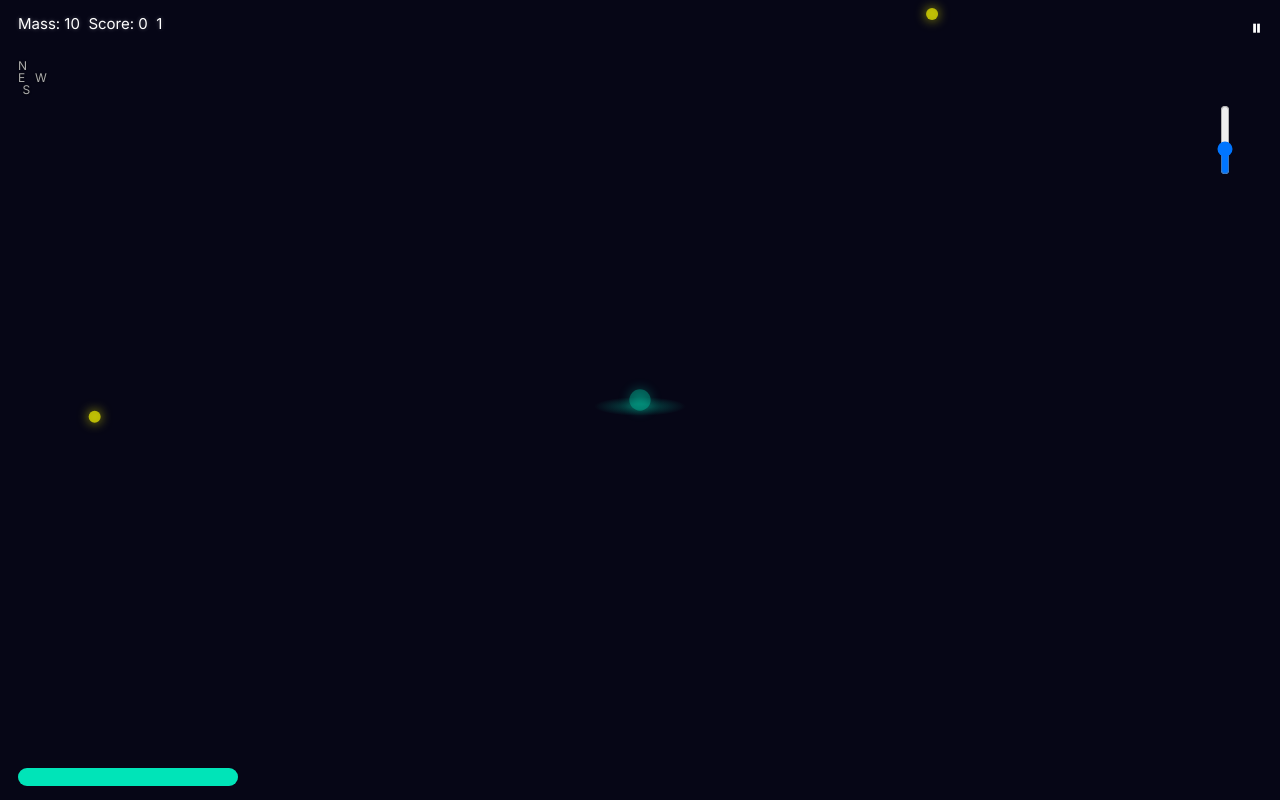
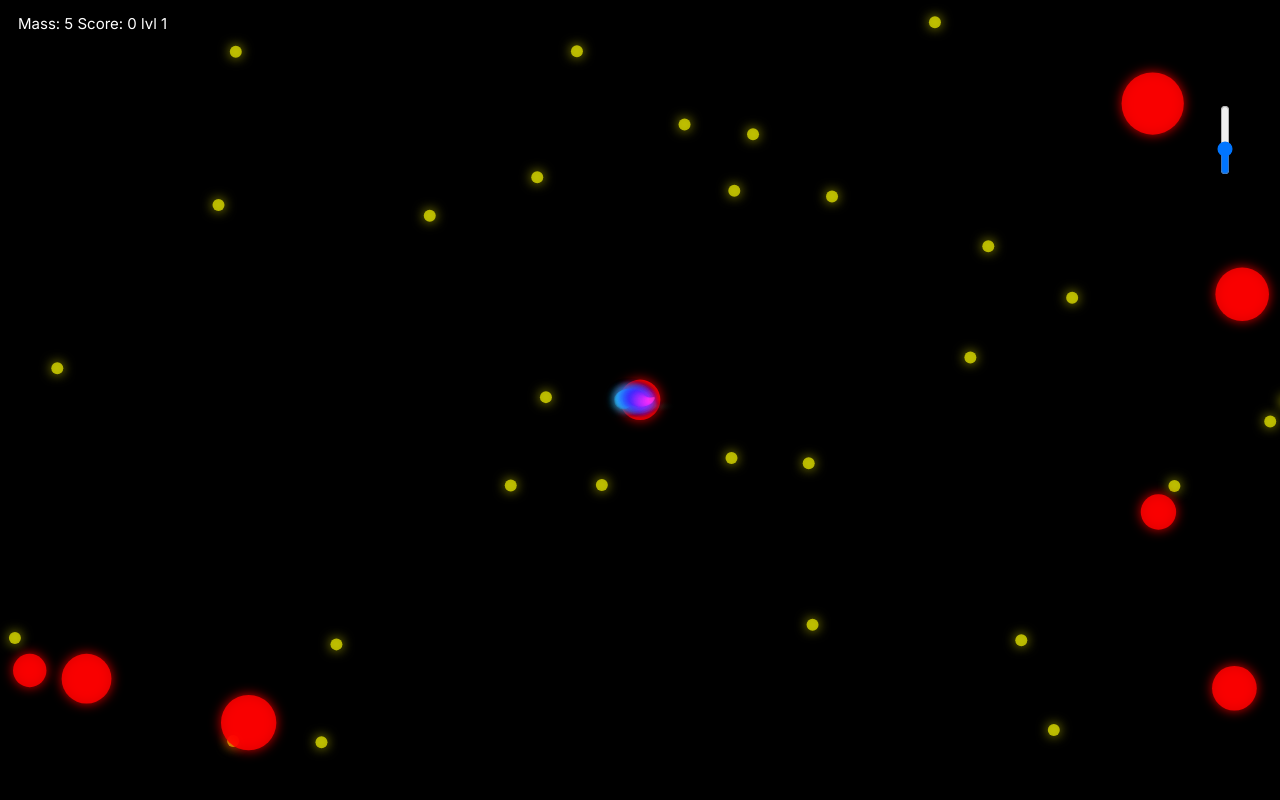
Before and after one commit to barnickelus/Genesis-game2, a plain HTML site: page index.html in a window 1280 px wide. Drawn offline with Linux system fonts and the light colour scheme.

Commit message:
Update index.html

```diff
--- a/index.html
+++ b/index.html
@@ -2,132 +2,224 @@
 <html lang="en">
 <head>
 <meta charset="UTF-8">
-<title>Genesis Evolution — Star-Frenzy (Dragon Avatar)</title>
+<title>Genesis Evolution — Star-Frenzy (Math-Dragon, patched)</title>
 <link href="https://fonts.googleapis.com/css2?family=Inter:wght@400;600&display=swap" rel="stylesheet">
 <meta name="viewport" content="width=device-width,initial-scale=1,maximum-scale=1,user-scalable=no">
 <style>
- html,body{margin:0;height:100%;background:#060616;overflow:hidden;font-family:"Inter",Arial,sans-serif;}
- canvas{width:100%;height:100%;display:block;touch-action:none;background:#000;}
- #hud{position:fixed;top:14px;left:18px;color:#fff;font-size:15px;text-shadow:0 0 4px rgba(255,255,255,.3);z-index:2;}
- #compass{position:fixed;top:60px;left:18px;color:#aaa;font-size:12px;line-height:12px;letter-spacing:1px;text-shadow:0 0 2px #000;z-index:2;}
- #effBar{position:fixed;bottom:14px;left:18px;width:220px;height:18px;border-radius:9px;background:rgba(255,255,255,.12);z-index:2;}
- #effFill{width:100%;height:100%;border-radius:9px;background:#00e4b8;}
- #pauseBtn{position:fixed;top:14px;right:18px;font-size:22px;color:#fff;cursor:pointer;user-select:none;z-index:2;}
- #radarWrap{position:fixed;top:48px;right:18px;width:70px;height:70px;display:none;z-index:2;}
- #radar{width:70px;height:70px;border:1px solid #555;border-radius:4px;background:rgba(0,0,0,.4);}
- #zoomSlider{position:fixed;top:130px;right:18px;width:70px;transform:rotate(-90deg);z-index:2;}
+ html,body{margin:0;height:100%;background:#060616;overflow:hidden;font-family:Inter,Arial,sans-serif}
+ canvas{width:100%;height:100%;display:block;touch-action:none;background:#000}
+ #hud{position:fixed;top:14px;left:18px;color:#fff;font-size:15px;text-shadow:0 0 4px #0008;z-index:2}
+ #zoomSlider{position:fixed;top:130px;right:18px;width:70px;transform:rotate(-90deg);z-index:2}
 </style>
 </head>
 <body>
 <canvas id="game"></canvas>
-
-<div id="hud">Mass: <span id="mass">10</span>&nbsp; Score: <span id="score">0</span>&nbsp; <span id="level">1</span></div>
-<div id="compass">N<br>E&nbsp;&nbsp;W<br>&nbsp;S</div>
-<div id="effBar"><div id="effFill"></div></div>
-<div id="pauseBtn">⏸︎</div>
-<div id="radarWrap"><canvas id="radar" width="70" height="70"></canvas></div>
+<div id="hud">Mass: <span id="mass">10</span>  Score: <span id="score">0</span>  lvl <span id="lvl">1</span></div>
 <input id="zoomSlider" type="range" min="0.5" max="2" step="0.01" value="1">
 
 <script>
-/* === Load dragon avatar === */
-const dragonImg = new Image();
-dragonImg.src = "dragon.png"; // Ensure this file is in the same folder as the HTML
+/* ======= CONSTS & HELPERS ======= */
+const TWO = Math.PI * 2;
+const RAND = v => Math.random() * v - v / 2;
+const dist = (ax, ay, bx, by) => Math.hypot(ax - bx, ay - by);
+const lerp = (a, b, t) => a + (b - a) * t;
+const hsv  = (h, s, l) => `hsl(${h} ${s}% ${l}%)`;
 
-/* === Canvas setup === */
-const canvas=document.getElementById("game"),ctx=canvas.getContext("2d",{alpha:false});
-let W,H;function resize(){W=canvas.width=innerWidth;H=canvas.height=innerHeight;}resize();addEventListener("resize",resize);
-ctx.imageSmoothingEnabled=false;
+/* ======= CANVAS ======= */
+const cv = document.getElementById('game');
+const ctx = cv.getContext('2d', { alpha: false });
+let W, H;
+function resize() { W = cv.width = innerWidth; H = cv.height = innerHeight; }
+resize();
+addEventListener('resize', resize);
 
-let zoom=1,sliderZoom=1;
-document.getElementById("zoomSlider").addEventListener("input",e=>sliderZoom=parseFloat(e.target.value));
+let sliderZoom = 1, zoom = 1;
+document.getElementById('zoomSlider').oninput = e => sliderZoom = +e.target.value;
 
-/* === World setup === */
-let player={x:0,y:0,r:15,mass:10,tail:[],blink:0};
-let offset={x:0,y:0},paused=false,target={x:0,y:0,active:false},food=[];
+/* ======= WORLD STATE ======= */
+const player = { x: 0, y: 0, mass: 10, r: 15, tail: [], blink: 0, frenzy: 0 };
+let target   = { x: 0, y: 0, active: false };
+let offset   = { x: 0, y: 0 };
+const food   = [];
+const foes   = [];
+let score = 0, last = 0;
 
-/* === Helpers === */
-const dist=(a,b,c,d)=>Math.hypot(a-c,b-d);
-const lerp=(a,b,t)=>a+(b-a)*t;
+/* ======= STARFIELD (bug fixed) ======= */
+const stars = Array.from({ length: 120 }, () => ({
+  x: RAND(2000),
+  y: RAND(2000),
+  s: Math.random() * 1.2 + 0.4
+}));
 
-/* === Events === */
-canvas.addEventListener("pointerdown",e=>{const p=toWorld(e);target={x:p.x,y:p.y,active:true};});
-canvas.addEventListener("pointermove",e=>{if(target.active){const p=toWorld(e);target={x:p.x,y:p.y,active:true};}});
-canvas.addEventListener("pointerup",()=>target.active=false);
-const toWorld=e=>({x:(e.clientX-offset.x)/zoom,y:(e.clientY-offset.y)/zoom});
+/* ======= INPUT ======= */
+const toWorld = e => ({ x: (e.clientX - offset.x) / zoom, y: (e.clientY - offset.y) / zoom });
+cv.addEventListener('pointerdown', e => { const p = toWorld(e); target = { x: p.x, y: p.y, active: true }; });
+cv.addEventListener('pointermove', e => { if (target.active) { const p = toWorld(e); target.x = p.x; target.y = p.y; } });
+cv.addEventListener('pointerup', () => target.active = false);
 
-/* === Spawners === */
-function spawnFood(){while(food.length<50)food.push({x:Math.random()*3000-1500,y:Math.random()*3000-1500,r:6});}
+/* ======= SPAWNERS ======= */
+function spawnFood() { while (food.length < 80) food.push({ x: RAND(1800), y: RAND(1800), r: 6 }); }
+function spawnFoe()  { foes.push({ x: RAND(2000), y: RAND(2000), r: 10 + Math.random() * 22, vx: RAND(0.8), vy: RAND(0.8) }); }
+while (foes.length < 12) spawnFoe();
 
-/* === Drawing === */
-function glow(x,y,r,c,a){ctx.globalAlpha=a;ctx.shadowBlur=12*zoom;ctx.shadowColor=c;ctx.fillStyle=c;ctx.beginPath();ctx.arc(x,y,r,0,2*Math.PI);ctx.fill();ctx.shadowBlur=0;ctx.globalAlpha=1;}
-function floorGlow(x,y,r){
-  ctx.save();ctx.translate(x,y+r*0.6);
-  ctx.scale(2.7,0.55);
-  ctx.globalAlpha=0.25;
-  ctx.shadowBlur=60*zoom;
-  ctx.shadowColor="#00e4b8";
-  const g=ctx.createRadialGradient(0,0,r*0.4,0,0,r*1.6);
-  g.addColorStop(0,"rgba(0,228,184,0.9)");
-  g.addColorStop(1,"rgba(0,228,184,0)");
-  ctx.fillStyle=g;
-  ctx.beginPath();ctx.arc(0,0,r*1.6,0,2*Math.PI);ctx.fill();
-  ctx.restore();ctx.globalAlpha=1;
+/* ======= GLOW HELPERS ======= */
+function glow(x, y, r, c, a) {
+  if (r * zoom < 0.7) return;
+  ctx.globalAlpha = a;
+  ctx.shadowBlur  = 12 * zoom;
+  ctx.shadowColor = c;
+  ctx.fillStyle   = c;
+  ctx.beginPath();
+  ctx.arc(x, y, r, 0, TWO);
+  ctx.fill();
+  ctx.shadowBlur = ctx.globalAlpha = 0;
+}
+function floorGlow(x, y, r) {
+  if (r * zoom < 1) return;
+  ctx.save();
+  ctx.translate(x, y + r * .6);
+  ctx.scale(2.5, .55);
+  ctx.globalAlpha = .28;
+  const g = ctx.createRadialGradient(0, 0, r * .4, 0, 0, r * 1.4);
+  g.addColorStop(0, 'rgba(0,228,184,.9)');
+  g.addColorStop(1, 'transparent');
+  ctx.fillStyle = g;
+  ctx.beginPath();
+  ctx.arc(0, 0, r * 1.4, 0, TWO);
+  ctx.fill();
+  ctx.restore();
 }
 
-/* === Loop === */
-let last=0;
-requestAnimationFrame(function loop(ts){
-  const dt=(ts-last)||16;last=ts;
+/* ======= PROCEDURAL DRAGON (no PNG) ======= */
+function drawDragon(x, y, r, blink) {
+  const seg = 48, len = r * 3.2;
+  for (let i = 0; i < seg; i++) {
+    const t  = i / seg;
+    const a  = Math.sin(t * Math.PI * 1.2) * 0.7;
+    const px = x + Math.cos(a) * len * (t - .5);
+    const py = y + Math.sin(a) * len * (t - .5) * .6;
+    const pr = r * (1 - Math.pow(t, 1.8)) * .9;
+    glow(px, py, pr, hsv(190 + 140 * t, 100, 60), .33);
+  }
+  /* head */
+  ctx.save();
+  ctx.translate(x + len * .48, y - .18 * r);
+  ctx.rotate(-.15);
+  ctx.beginPath();
+  ctx.moveTo(0, 0);
+  ctx.lineTo(r * 1.0, -r * .3);
+  ctx.lineTo(r * 1.1, -r * .05);
+  ctx.lineTo(r * 1.0,  r * .28);
+  ctx.closePath();
+  const grd = ctx.createLinearGradient(0, -r * .4, r * 1.1, r * .4);
+  grd.addColorStop(0, '#00e4b8'); grd.addColorStop(1, '#ff39ff');
+  ctx.fillStyle = grd; ctx.fill();
+  ctx.fillStyle = blink ? '#fff' : '#ffff77';
+  ctx.fillRect(r * .55, -r * .06, r * .25, r * .12);
+  ctx.restore();
+}
 
-  zoom = lerp(zoom, sliderZoom, 0.2);
-  const dx=(target.active?target.x:player.x)-player.x,dy=(target.active?target.y:player.y)-player.y,len=Math.hypot(dx,dy);
-  const spd=2.4;
-  if(len>1){player.x+=dx/len*spd;player.y+=dy/len*spd;}
-  player.mass=Math.max(5,player.mass-(0.000009*player.r*player.r+(player.mass<150?0.002:0.003))*dt);
-  player.r = 10 + player.mass / 15;
-  player.tail.unshift({x:player.x,y:player.y});
-  while(player.tail.length > 30) player.tail.pop();
-  if(player.blink>0) player.blink-=dt;
+/* ======= MAIN LOOP ======= */
+function loop(ts) {
+  const dt = (ts - last) || 16; last = ts;
 
-  offset.x=W/2-player.x*zoom;offset.y=H/2-player.y*zoom;
+  /* camera */
+  zoom = lerp(zoom, sliderZoom, .2);
+  offset.x = W / 2 - player.x * zoom;
+  offset.y = H / 2 - player.y * zoom;
 
+  /* movement */
+  const dx = (target.active ? target.x : player.x) - player.x;
+  const dy = (target.active ? target.y : player.y) - player.y;
+  const dL = Math.hypot(dx, dy);
+  const sp = (player.frenzy ? 3.7 : 2.7) * (1 + player.mass * .001);
+  if (dL > 1) { player.x += dx / dL * sp; player.y += dy / dL * sp; }
+
+  /* mass & size */
+  const decay = .000009 * player.r * player.r + (player.mass < 150 ? .002 : .003);
+  player.mass = Math.max(5, player.mass - decay * dt);
+  player.r    = 10 + player.mass / 15;
+  if (player.frenzy > 0) player.frenzy = Math.max(0, player.frenzy - dt);
+
+  /* spawn & collect food */
   spawnFood();
+  food.forEach((f, i) => {
+    if (dist(player.x, player.y, f.x, f.y) < player.r + f.r) {
+      player.mass += f.r;
+      score += 10 * (player.frenzy ? 2 : 1);
+      food.splice(i, 1);
+    }
+  });
 
-  ctx.setTransform(1,0,0,1,0,0);
-  ctx.clearRect(0,0,W,H);
-  ctx.fillStyle="#060616";
-  ctx.fillRect(0,0,W,H);
-  ctx.setTransform(zoom,0,0,zoom,offset.x,offset.y);
+  /* foes */
+  while (foes.length < 18) spawnFoe();
+  foes.forEach((o, i) => {
+    o.x += o.vx; o.y += o.vy;
+    const d = dist(player.x, player.y, o.x, o.y);
+    if (o.r < player.r && d < 320) { o.vx -= (player.x - o.x) / d * .05; o.vy -= (player.y - o.y) / d * .05; }
+    if (o.r > player.r && d < 260) { o.vx += (player.x - o.x) / d * .08; o.vy += (player.y - o.y) / d * .08; }
+    if (d < player.r && player.r > o.r) { player.mass += o.r * 2.2; score += 75 * (player.frenzy ? 2 : 1); foes.splice(i, 1); }
+    else if (d < o.r && o.r > player.r) { player.mass = Math.max(5, player.mass - o.r * .6); player.blink = 200; }
+  });
 
-  food.forEach(f=>glow(f.x,f.y,f.r,"#ff0",0.65));
-  food.forEach((f,i)=>{if(dist(player.x,player.y,f.x,f.y)<player.r+f.r){player.mass+=f.r;food.splice(i,1);}});
-
-  floorGlow(player.x,player.y,player.r);
-
-  const skip=Math.max(1,Math.ceil(player.tail.length/30));
-  for(let i=0;i<player.tail.length;i+=skip){
-    const p=player.tail[i];
-    glow(p.x,p.y,player.r*(1-i/player.tail.length),"#00e4b8",0.3);
+  /* frenzy pill */
+  if (!window.pill) window.pill = { x: RAND(1600), y: RAND(1600), r: 10, active: false, cd: 0 };
+  const p = window.pill;
+  if (!p.active) { p.cd += dt; if (p.cd > 25000 + Math.random() * 10000) { p.x = RAND(1600); p.y = RAND(1600); p.active = true; p.cd = 0; } }
+  if (p.active) {
+    const ph = (Math.sin(ts * .006) + 1) / 2;
+    glow(p.x, p.y, p.r, hsv(200 + 160 * ph, 100, 60), .9);
+    if (dist(player.x, player.y, p.x, p.y) < player.r + p.r) { p.active = false; player.frenzy = 6000; }
   }
 
-  // ✅ Draw the dragon avatar
-  const size = player.r * 4.5;
-  ctx.save();
-  ctx.translate(player.x, player.y);
-  ctx.drawImage(dragonImg, -size/2, -size/2, size, size);
-  if (player.blink > 0 && player.blink % 200 < 100) {
-    ctx.globalAlpha = 0.5;
-    ctx.fillStyle = "#ffffff";
-    ctx.fillRect(-size/2, -size/2, size, size);
+  /* -------- RENDER -------- */
+  ctx.setTransform(1, 0, 0, 1, 0, 0);
+  ctx.clearRect(0, 0, W, H);
+  ctx.fillStyle = '#060616';
+  ctx.fillRect(0, 0, W, H);
+
+  ctx.fillStyle = '#222';
+  stars.forEach(s => {
+    const sx = (s.x - player.x * .1) * zoom + offset.x;
+    const sy = (s.y - player.y * .1) * zoom + offset.y;
+    if (sx < 0 || sx > W || sy < 0 || sy > H) return;
+    ctx.fillRect(sx, sy, s.s, s.s);
+  });
+
+  ctx.setTransform(zoom, 0, 0, zoom, offset.x, offset.y);
+
+  food.forEach(f => glow(f.x, f.y, f.r, '#ff0', .65));
+  foes.forEach(o => glow(o.x, o.y, o.r, '#f00', .85));
+
+  if (player.frenzy > 0) {
+    const f = player.frenzy / 6000;
+    ctx.lineWidth = 4;
+    ctx.strokeStyle = `rgba(255,57,255,${f})`;
+    ctx.beginPath();
+    ctx.arc(player.x, player.y, player.r + 40 * (1 - f), 0, TWO);
+    ctx.stroke();
   }
-  ctx.restore();
 
-  document.getElementById("mass").textContent = player.mass.toFixed(0);
-  document.getElementById("score").textContent = Math.floor(player.mass*10);
-  document.getElementById("level").textContent = Math.floor(player.mass/100)+1;
+  floorGlow(player.x, player.y, player.r);
+
+  player.tail.unshift({ x: player.x, y: player.y });
+  while (player.tail.length > 40) player.tail.pop();
+  const skip = Math.max(1, Math.ceil(player.tail.length / 50));
+  for (let i = 0; i < player.tail.length; i += skip) {
+    const t = i / player.tail.length;
+    glow(player.tail[i].x, player.tail[i].y, player.r * (1 - t), hsv(190 + 140 * t, 100, 60), .28);
+  }
+
+  drawDragon(player.x, player.y, player.r, player.blink > 0 && (player.blink % 200 < 100));
+
+  /* HUD */
+  mass.textContent = player.mass.toFixed(0);
+  score.textContent = Math.floor(score);
+  lvl.textContent = Math.floor(player.mass / 100) + 1;
 
   requestAnimationFrame(loop);
-});
+}
+requestAnimationFrame(loop);
 </script>
 </body>
 </html>
```
